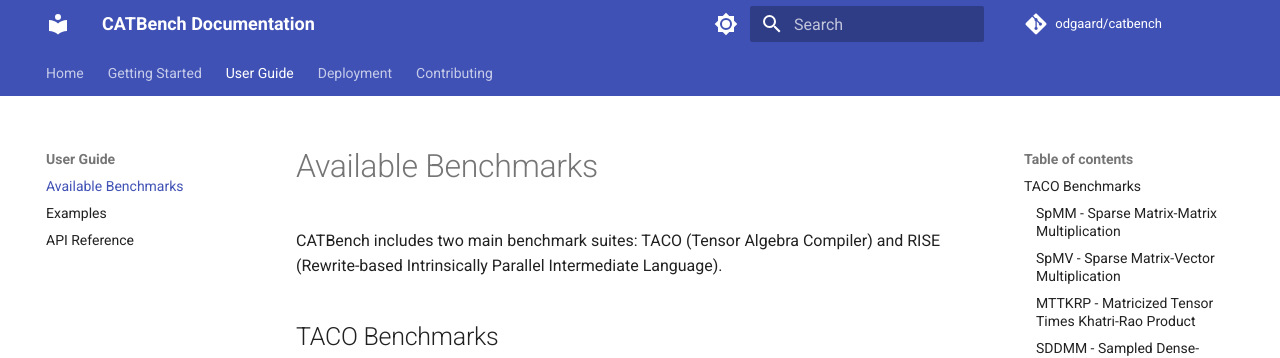
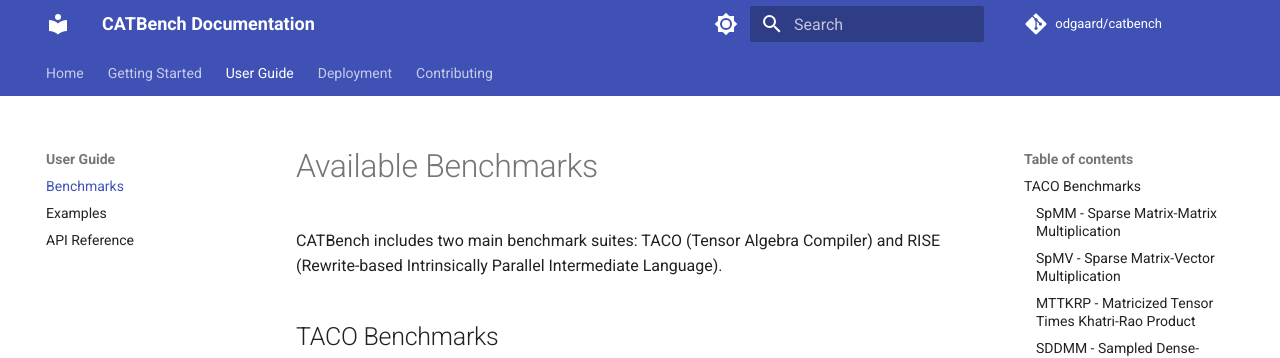
Before and after one commit to odgaard/catbench, an MkDocs documentation site: the page built from docs/benchmarks.md, in a window 1280 px wide. Shown: the top 358 px of the page. Built offline with MkDocs 1.6.1 and Material for MkDocs 9.7.7, drawn with Linux system fonts in a browser that asks for light colours; comment, search, counter and statistics services are not loaded; some of the changed lines change nothing that is shown.

Commit message:
Fix MkDocs configuration for grid cards and navigation
- Add attr_list and md_in_html extensions for grid cards
- Add pymdownx.emoji for icon support
- Simplify navigation structure to fix 404 on deployment page

```diff
--- a/mkdocs.yml
+++ b/mkdocs.yml
@@ -33,17 +33,12 @@
 
 nav:
   - Home: index.md
-  - Getting Started:
-    - Installation: getting-started.md
-    - Quick Start: getting-started.md#basic-usage
+  - Getting Started: getting-started.md
   - User Guide:
-    - Available Benchmarks: benchmarks.md
+    - Benchmarks: benchmarks.md
     - Examples: examples.md
     - API Reference: api-reference.md
-  - Deployment:
-    - Single Node: deployment.md#single-node-deployment
-    - Cluster Setup: deployment.md#cluster-deployment
-    - Docker: deployment.md#docker-deployment-options
+  - Deployment: deployment.md
   - Contributing: contributing.md
 
 plugins:
@@ -68,6 +63,11 @@
   - pymdownx.details
   - toc:
       permalink: true
+  - attr_list
+  - md_in_html
+  - pymdownx.emoji:
+      emoji_index: !!python/name:material.extensions.emoji.twemoji
+      emoji_generator: !!python/name:material.extensions.emoji.to_svg
 
 extra:
   social:
```
